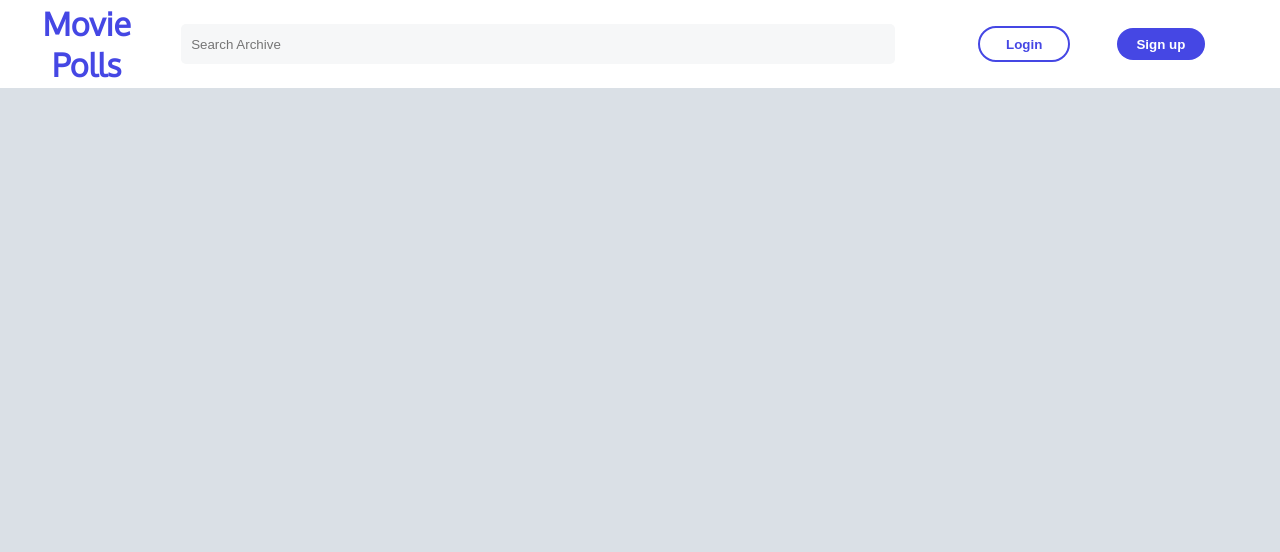
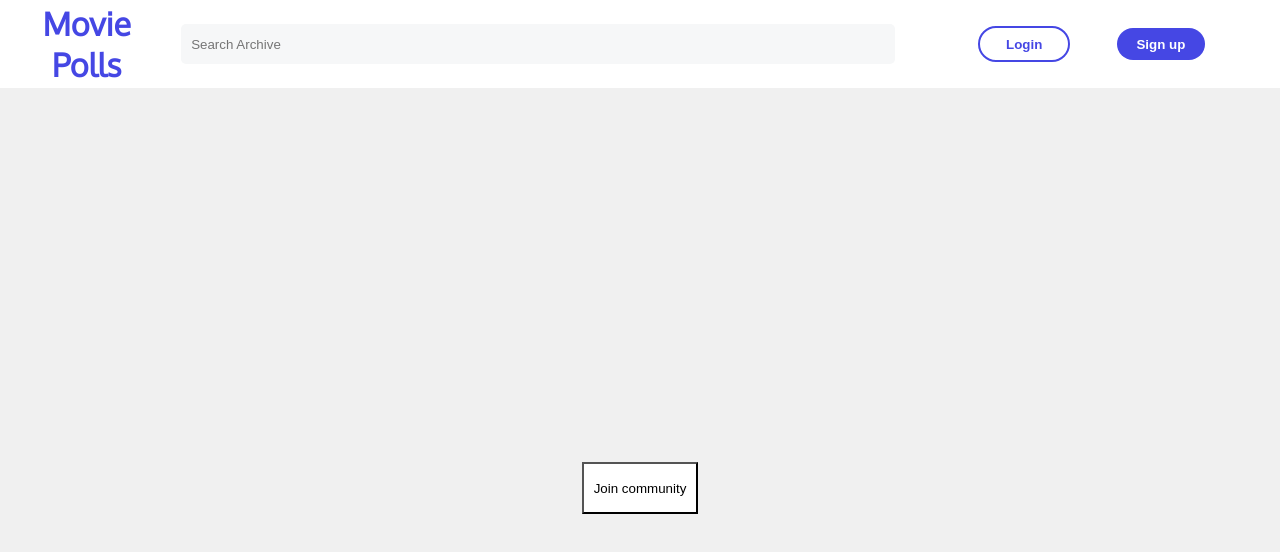
Before and after one commit to Synnerax/movie-polls, a Vue app in the folder frontend/: page /#/community/1 in a window 1280 px wide. Shown: the top 552 px of the page. Built offline with nearby package versions, Linux system fonts and the light colour scheme; no server answers; the database is empty.

Commit message:
Added CRUD for joining community

```diff
--- a/frontend/src/components/GroupsFeed.vue
+++ b/frontend/src/components/GroupsFeed.vue
@@ -2,7 +2,7 @@
   <section class="groups-feed">
     <h1>New Groups:</h1>
     <section class="community-links">
-    <a v-for="community in communitys" :key="community.id" :href="`/group/${community.id}`">{{community.group.name}}</a>
+    <p v-for="community in communitys" :key="community.id" @click="checkOutCommunity(community.id)">{{community.name}}</p>
     </section>
   </section>
 </template>
@@ -12,7 +12,13 @@ export default {
   name: "groups-feed",
   props: [
     "communitys"
-  ]
+  ],
+  methods: {
+    checkOutCommunity(id){
+      this.$router.push({name: "Community", params: {id: id}})
+
+    }
+  }
 }
 </script>
 
--- a/frontend/src/components/NavHeader.vue
+++ b/frontend/src/components/NavHeader.vue
@@ -10,7 +10,7 @@
     </section>
     <section v-else class="menu-buttons">
     <button class="login"><router-link to="/new-poll"> New Poll </router-link></button>
-    <button v-on:click="testFunc" class="signup"><router-link to="/groups">Groups</router-link></button>
+    <button v-on:click="testFunc" class="signup"><router-link to="/new-group">Groups</router-link></button>
     <button v-on:click="testFunc" @click="logOut" class="signup">Log Out</button>
     </section>
 
--- a/frontend/src/firebase-config.js
+++ b/frontend/src/firebase-config.js
@@ -1,6 +1,6 @@
 //import firebase from "firebase/app";
 import { initializeApp } from "firebase/app";
-import { getFirestore, collection, addDoc, getDocs, query, onSnapshot } from "firebase/firestore";
+import { getFirestore, collection, addDoc, getDocs, doc, query , updateDoc, onSnapshot, arrayUnion, FieldPath } from "firebase/firestore";
 //import { getStorage } from "firebase/storage";
 import { ref, onUnmounted } from "vue";
 
@@ -70,7 +70,7 @@ export const groupsCollection = collection(db, "groups");
 
 //const projectStorage = getStorage();
 export const createGroup = (group) => {
-  return addDoc(groupsCollection, { group });
+  return addDoc(groupsCollection,  group );
 };
 console.log(groupsCollection)
 export const getGroup = async (id) => {
@@ -149,3 +149,27 @@ export const groupsFeed = () => {
         })
         return groups;
 }
+
+
+
+
+
+export const joinCommunity = async (userID, community) => {
+  //const q = query(groupsCollection, where("IsPrivate", "==", false))
+  //const querySnapshot = await getDocs(q);
+  //const groupRef = []
+  const docRef = doc(db, "groups", community)
+ /* querySnapshot.forEach((doc) => {
+    // doc.data() is never undefined for query doc snapshots
+    console.log("and here: ")
+    console.log(doc.id, " => ", doc.data());
+    groupRef.push(doc.data())
+    console.log("Groupref:  ", groupRef )
+  });*/
+  //const groupsCollectionRef = doc(groupsCollection, " ")
+  await updateDoc(docRef, {
+    members: arrayUnion(userID)
+  });
+  console.log("Joined as member", userID, community)
+}
+//checka detta : https://firebase.google.com/docs/firestore/query-data/queries
--- a/frontend/src/router/index.js
+++ b/frontend/src/router/index.js
@@ -42,6 +42,15 @@ const routes = [
     // which is lazy-loaded when the route is visited.
     component: () =>
       import(/* webpackChunkName: "about" */ "../views/CreateGroup.vue"),
+  },
+  {
+    path: "/community/:id",
+    name: "Community",
+    // route level code-splitting
+    // this generates a separate chunk (about.[hash].js) for this route
+    // which is lazy-loaded when the route is visited.
+    component: () =>
+      import(/* webpackChunkName: "about" */ "../views/Community.vue"),
   }
 ];
 
--- /dev/null
+++ b/frontend/src/views/Community.vue
@@ -0,0 +1,32 @@
+<template>
+  <section class="community">
+    <button class="join-community" @click="joinCommunity(userID, this.$route.params.id)">Join community</button>
+  </section>
+</template>
+
+<script>
+import { joinCommunity } from "../firebase-config"
+export default {
+  name: "community-view",
+  props: ["userID"],
+  methods: {
+    joinCommunity
+  }
+}
+</script>
+
+<style lang="scss" scoped>
+.community {
+  height: 100%;
+  width: 100%;
+  background: #f0f0f0;
+  display: flex;
+  justify-content: center;
+  align-items: center;
+  .join-community {
+    width: 7rem;
+    height: 3rem;
+    background: #fff;
+  }
+}
+</style>
--- a/frontend/src/views/CreateGroup.vue
+++ b/frontend/src/views/CreateGroup.vue
@@ -17,7 +17,7 @@
         <label class="discription-label" for="description">Description</label>
         <textarea style="resize: none;" v-model="group.description" type="text" name="description" id="" />
         <div class="private-container">
-        <input v-model="group.isPublic" type="checkbox" name="private" id="private-checkbox">
+        <input v-model="group.isPrivate" type="checkbox" name="private" id="private-checkbox">
          <p>Private group</p>
          </div>
       <button class="add-button" type="submit">Add Group</button>
@@ -36,7 +36,7 @@ export default {
         owner: this.userID,
         genre: [],
         description: "",
-        isPublic: false,
+        isPrivate: false,
         members: [this.userID],
         polls: []
       },
@@ -55,7 +55,7 @@ export default {
                 owner: this.userID,
                 genre: [],
                 description: "",
-                isPublic: false,
+                isPrivate: false,
                 members: [this.userID],
                 polls: []
         }})
@@ -113,6 +113,7 @@ export default {
 }
 form {
   width: 50%;
+  min-width: 22rem;
 }
 .create-group-container {
   background: #fff;
--- a/frontend/src/views/LogIn.vue
+++ b/frontend/src/views/LogIn.vue
@@ -13,12 +13,11 @@
     </form>
     <p>Don't have a account? Sign Up</p>
     </article>
-    <button @click="logOutUser">Log out</button>
   </section>
 </template>
 
 <script>
-import { logInWithEmailAndPassword, signInWithGoogle, logOut } from "../firebase-config";
+import { logInWithEmailAndPassword, signInWithGoogle } from "../firebase-config";
 
 export default {
   name: "SignUp",
@@ -48,9 +47,6 @@ export default {
       googleProviderSignIn() {
         console.log("trying to sign in with google..")
         signInWithGoogle()
-      },
-      logOutUser() {
-        logOut()
       }
    }
 }
```
